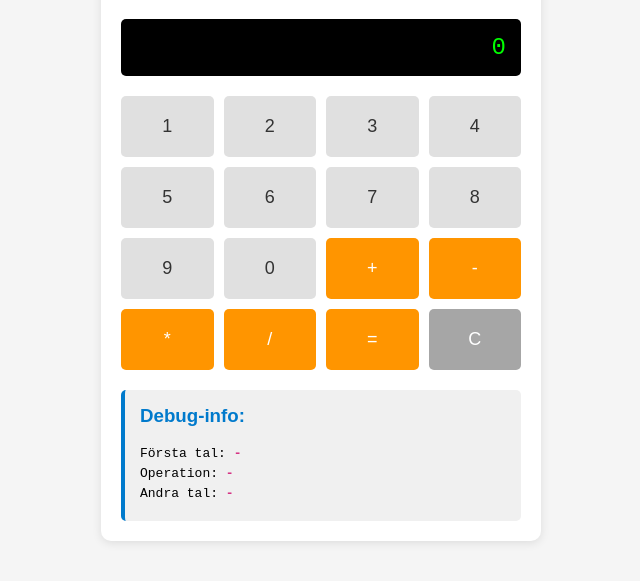
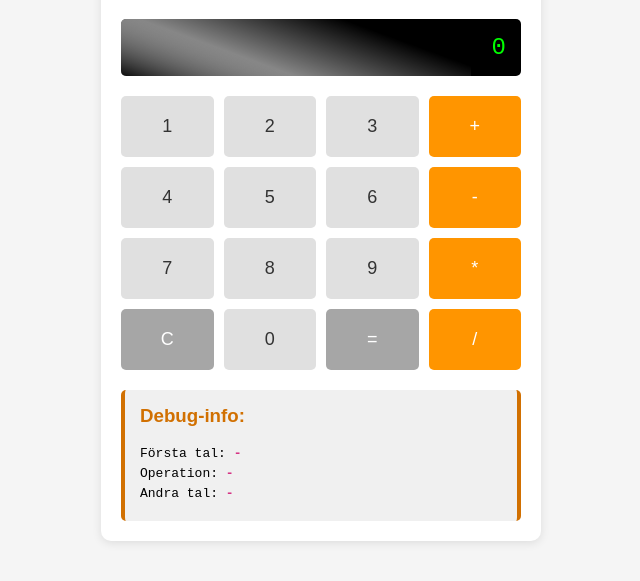
Before and after one commit to eyluluz/calculator-eyl, a plain HTML site: page index.html in a window 1280 px wide. Shown: the part 101-682 px from the top of the page, without its empty margins (319-959 px from the left). Drawn offline with Linux system fonts and the light colour scheme.

Commit message:
commit innan netflify

```diff
--- a/index.html
+++ b/index.html
@@ -1,11 +1,10 @@
 <!DOCTYPE html>
 <html lang="sv">
-
   <head>
-    <meta charset="UTF-8">
-    <meta name="viewport" content="width=device-width, initial-scale=1.0">
+    <meta charset="UTF-8" />
+    <meta name="viewport" content="width=device-width, initial-scale=1.0" />
     <title>Kalkylator Basics</title>
-    <link rel="stylesheet" href="style.css">
+    <link rel="stylesheet" href="style.css" />
   </head>
 
   <body>
@@ -21,22 +20,22 @@
         <button id="btn-1" class="number">1</button>
         <button id="btn-2" class="number">2</button>
         <button id="btn-3" class="number">3</button>
+        <button id="btn-plus" class="operator">+</button>
+
         <button id="btn-4" class="number">4</button>
         <button id="btn-5" class="number">5</button>
         <button id="btn-6" class="number">6</button>
+        <button id="btn-minus" class="operator">-</button>
+
         <button id="btn-7" class="number">7</button>
         <button id="btn-8" class="number">8</button>
         <button id="btn-9" class="number">9</button>
+        <button id="btn-multiply" class="operator">*</button>
+
+        <button id="btn-clear" class="clear">C</button>
         <button id="btn-0" class="number">0</button>
-
-            <button id="btn-plus" class="operator">+</button>
-            <button id="btn-minus" class="operator">-</button>
-            <button id="btn-multiply" class="operator">*</button>
+        <button id="btn-equals" class="equals">=</button>
         <button id="btn-divide" class="operator">/</button>
-
-            <button id="btn-equals" class="equals">=</button>
-            <button id="btn-clear" class="clear">C</button>
-
 
         <!-- TODO: Lägg till fler knappar här när du förstår grunderna! -->
         <!-- Exempel: btn-3, btn-4, btn-5, etc. -->
@@ -55,5 +54,4 @@
 
     <script src="script.js"></script>
   </body>
-
 </html>
--- a/script.js
+++ b/script.js
@@ -41,12 +41,14 @@ function updateDebug() {
 // STEG 5: Hantera siffror (bara 1 och 2 fungerar nu)
 function handleNumber(number) {
     if (operation === '') {
-        firstNumber = firstNumber + number; // OBS: Vad händer här? Hint: string concatenation
+        firstNumber += number;
         displayValue = firstNumber;
     } else {
-        secondNumber = secondNumber + number; // OBS: Samma problem här
+        // Vi bygger det andra talet
+        secondNumber += number;
         displayValue = secondNumber;
     }
+
 
     updateDisplay();
     updateDebug();
--- a/style.css
+++ b/style.css
@@ -30,7 +30,33 @@ h1 {
     margin-bottom: 20px;
     border-radius: 5px;
     font-family: monospace;
+    overflow: hidden;
+    position: relative;
 }
+
+
+.display::before {
+  content: '';
+    position: absolute;
+    height: 60px;
+    width: 350px;
+    top: 0;
+    left: 0px;
+
+        background: linear-gradient(20deg, rgb(255, 255, 255), transparent 75%);
+}
+
+.display::after {
+    content: '';
+    position: absolute;
+    height: 60px;
+    width: 200px;
+    top: 0;
+    left: 0px;
+        background: linear-gradient(20deg, rgb(0, 0, 0), transparent 50%);
+
+}
+
 
 /* Knapp-området - OBS! Bara en rad knappar nu */
 .buttons {
@@ -72,7 +98,7 @@ button {
 
 /* Exempel för equals-knapp: */
 .equals {
-    background-color: #ff9500;
+    background-color: #a6a6a6;
     color: white;
 }
 
@@ -86,12 +112,14 @@ button {
     background-color: #f0f0f0;
     padding: 15px;
     border-radius: 5px;
-    border-left: 4px solid #007acc;
+    border-left: 4px solid #d17001;
+    border-right: 4px solid #d17001;
+
 }
 
 .debug h3 {
     margin-top: 0;
-    color: #007acc;
+    color: #d17001;
 }
 
 .debug p {
```
Lines whose indentation alone changed are shown as unchanged.
